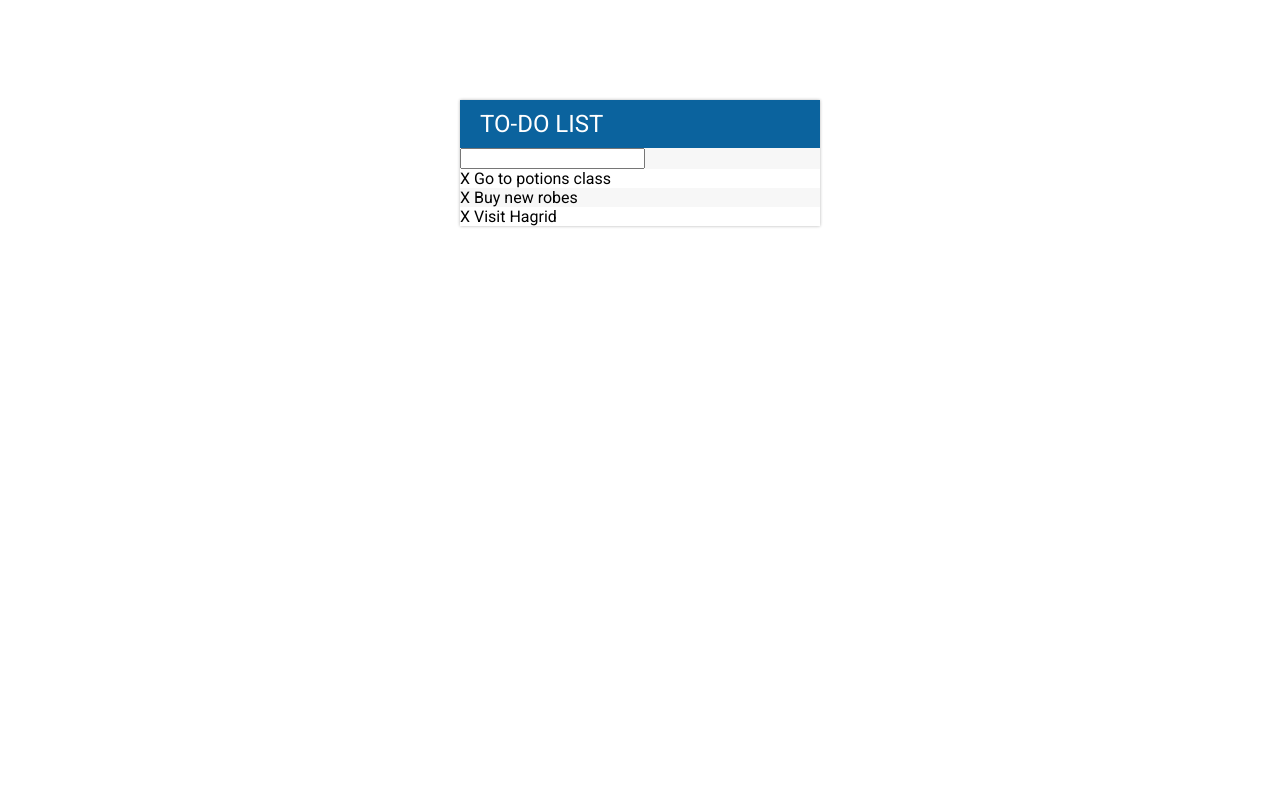
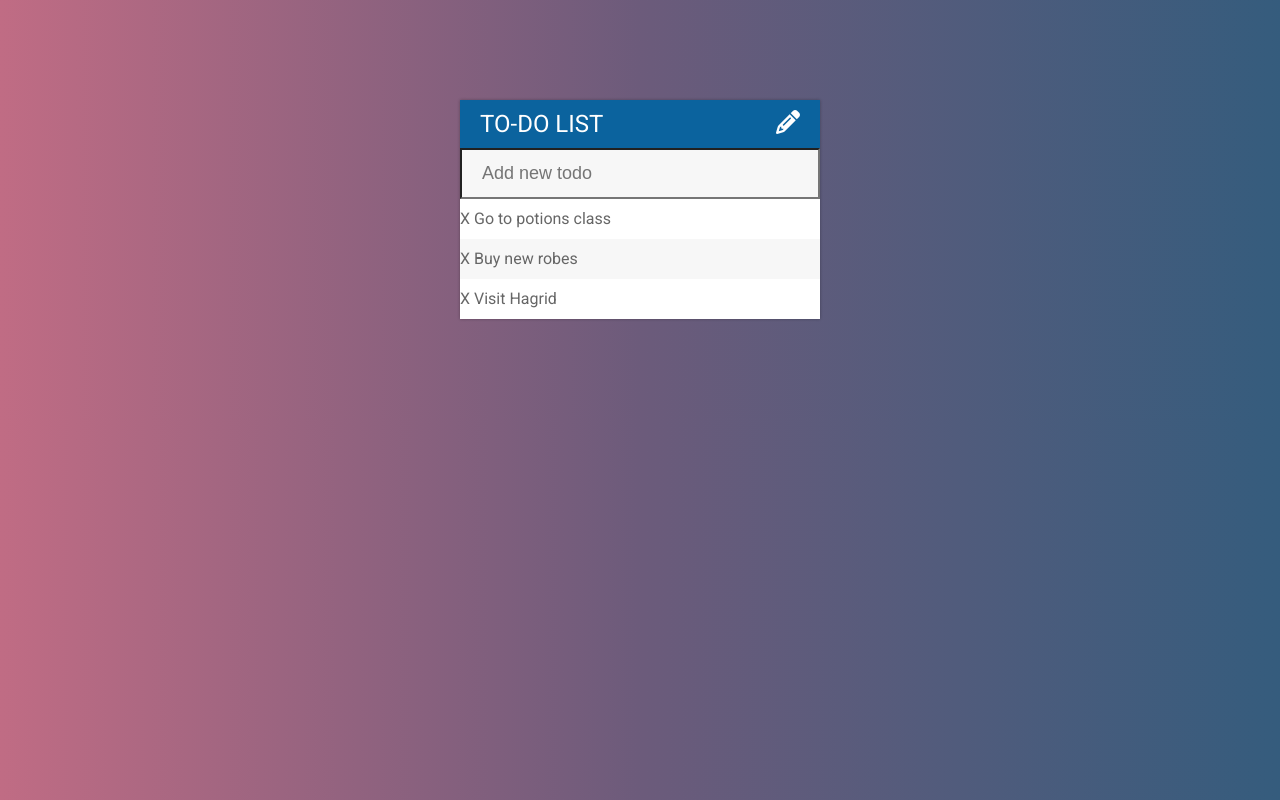
Before and after one commit to kjbennicke/jQuery-Todo-App, a plain HTML site: page index.html in a window 1280 px wide. Drawn offline with Linux system fonts and the light colour scheme.

Commit message:
Added background gradient and Pencil Icon.

```diff
--- a/Assets/css/jQueryTodo.css
+++ b/Assets/css/jQueryTodo.css
@@ -1,6 +1,10 @@
 body {
     font-family: 'Roboto', sans-serif;
+    background: #355C7D;  /* fallback for old browsers */
+    background: -webkit-linear-gradient(to right, #C06C84, #6C5B7B, #355C7D);  /* Chrome 10-25, Safari 5.1-6 */
+    background: linear-gradient(to right, #C06C84, #6C5B7B, #355C7D); /* W3C, IE 10+/ Edge, Firefox 16+, Chrome 26+, Opera 12+, Safari 7+ */
 }
+
 h1 {
     background-color: #0b639e;
     margin: 0;
@@ -10,17 +14,24 @@ h1 {
     font-size: 24px;
     font-weight: 400;
 }
+
 ul{
     list-style: none;
     margin: 0;
     padding: 0;
 }
+
 li{
     background-color:#fff;
+    height: 40px;
+    line-height: 40px;
+    color: #666;
 }
+
 li:nth-child(2n){
     background-color: #f7f7f7;
 }
+
 #container {
     margin: 100px auto;
     align-content: center;
@@ -28,7 +39,30 @@ li:nth-child(2n){
     width: 360px;
     background-color: #f7f7f7;
 }
+
+input {
+    font-size: 18px;
+    color: #0b639e;
+    background-color: #f7f7f7;
+    width: 100%;
+    padding: 13px 13px 13px 20px;
+    box-sizing: border-box;
+    -moz-box-sizing: border-box;
+    -webkit-border-sizing: border-box;
+    -ms-box-sizing: border-box;
+}
+
+input:focus {
+    background-color: #fff;
+    border: 3px solid #0b639e;
+    outline: none;
+}
+
 .completed {
     color: gray;
     text-decoration: line-through;
 }
+
+.fa-pencil-alt{
+    float: right;
+}
--- a/Assets/js/jQueryTodo.js
+++ b/Assets/js/jQueryTodo.js
@@ -3,7 +3,7 @@ $("ul").on("click", "li", function (){
     $(this).toggleClass("completed");
 });
 //Span delete Button functionality
-$("span").on("click", function(event){
+$("ul").on("click", "span", function(event){
     $(this).parent().fadeOut(500, function(){
         $(this).remove();
     });
--- a/index.html
+++ b/index.html
@@ -7,6 +7,7 @@
     <title>jQuery Todo App</title>
     <link rel="stylesheet" type="text/css" href="Assets/css/jQueryTodo.css">
     <link href="https://fonts.googleapis.com/css?family=Roboto:400,500,700&display=swap" rel="stylesheet">
+    <script src="https://kit.fontawesome.com/308cd38e2a.js" crossorigin="anonymous"></script>
     <script type="text/javascript" src="Assets/js/lib/jQuery-3.4.1.min.js"></script>
 
 
@@ -15,8 +16,8 @@
 <body>
 
     <div id="container">
-        <h1>To-do List</h1>
-        <input type="text">
+        <h1>To-do List <i class="fas fa-pencil-alt"></i></h1>
+        <input type="text" placeholder="Add new todo">
         <ul>
             <li><span>X</span> Go to potions class</li>
             <li><span>X</span> Buy new robes</li>
```
